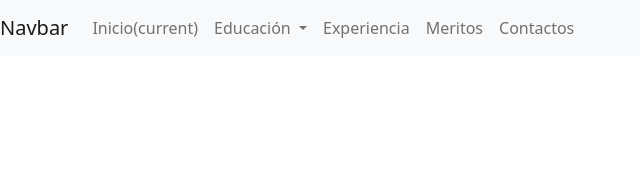
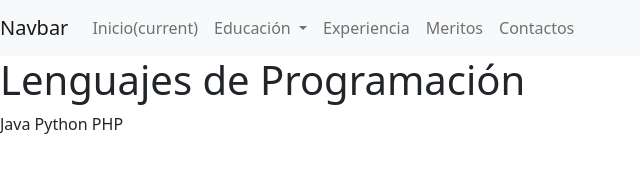
Before and after one commit to Dallex-MT/PracticaGit4A_MirandaDallin, a plain HTML site: page experiencia.html in a window 1280 px wide. Shown: the whole page, without its empty margins (0-640 px from the left). Drawn offline with nearby package versions, Linux system fonts and the light colour scheme.

Commit message:
Se agregó la experiencia de los lenguajes de programación

```diff
--- a/experiencia.html
+++ b/experiencia.html
@@ -44,6 +44,11 @@
           </ul>
         </div>
     </nav>
-
+    <h1>Lenguajes de Programación</h1>
+    <p>
+        Java
+        Python
+        PHP
+    </p>
 </body>
 </html>
```
